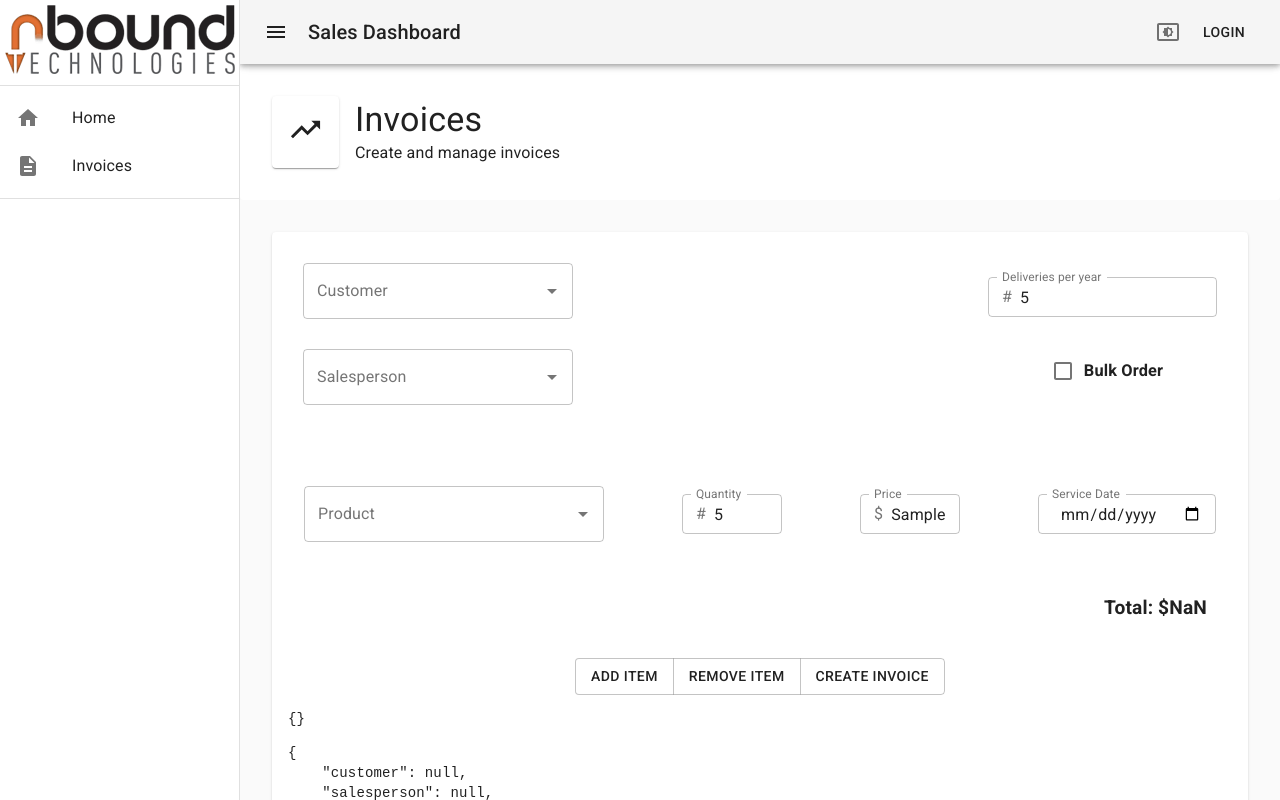
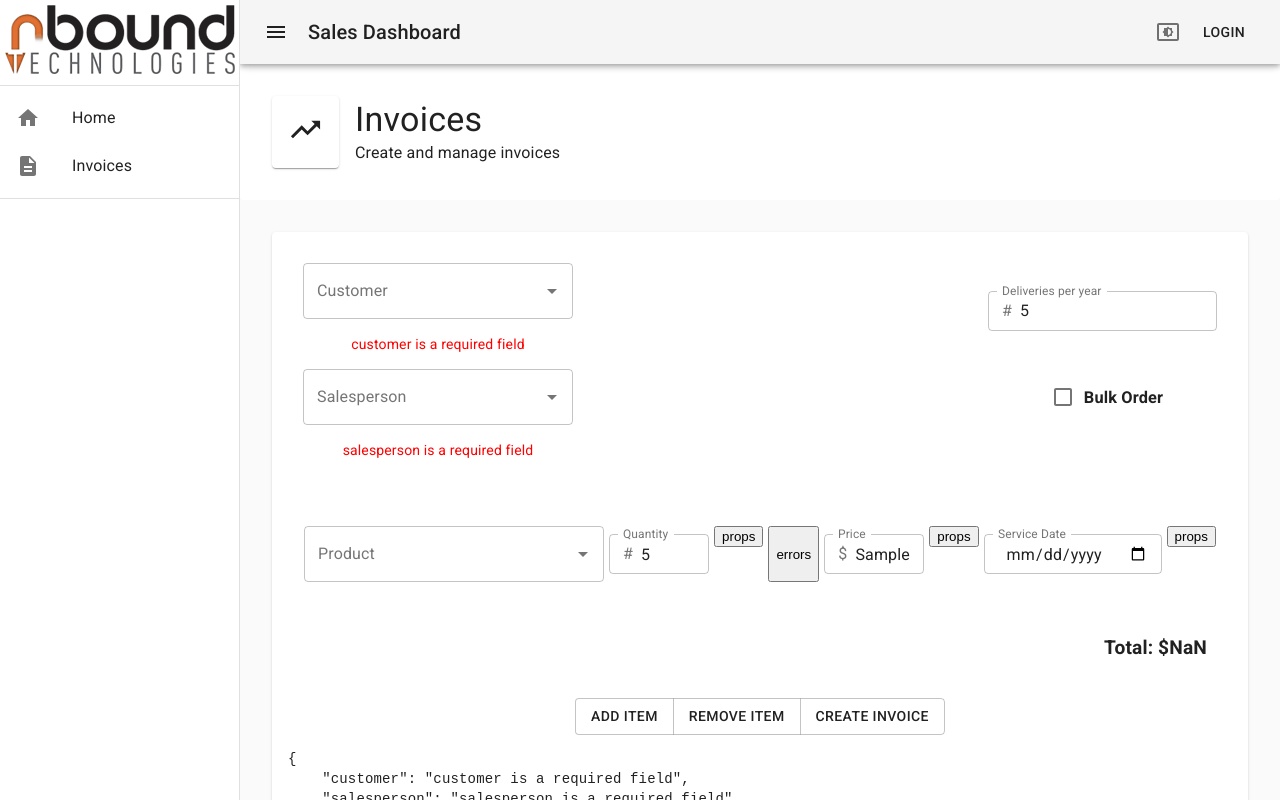
Before and after one commit to cwil423/sales-dashboard-front, a React (Create React App) app: page /invoice in a window 1280 px wide. Both pictures are taken after typing "Sample", "Sample", "5", "Sample", "5", "Sample" into the empty fields and a click on the button "CREATE INVOICE". Shown: the top 800 px of the page. Built offline with nearby package versions, Linux system fonts and the light colour scheme; no server answers.

Commit message:
Implemented some validation functionality.

```diff
--- /dev/null
+++ b/src/Components/ErrorMessage.js
@@ -0,0 +1,21 @@
+import React, { useEffect } from 'react';
+
+export default function ErrorMessage(props) {
+  useEffect(() => {
+    console.log(props);
+  });
+
+  let message = '';
+  if (JSON.stringify(props.errors) !== {}) {
+    // message = props.errors.products[0]
+    console.log(props.errors);
+  }
+
+  return (
+    <div>
+      <button type="button" onClick={() => console.log(props)}>
+        props
+      </button>
+    </div>
+  );
+}
--- a/src/Components/Invoice.js
+++ b/src/Components/Invoice.js
@@ -1,7 +1,7 @@
 import React, { useState, useEffect } from 'react';
-import { Formik, Form, Field } from 'formik';
+import { Formik, Form, Field, ErrorMessage } from 'formik';
 import { CheckboxWithLabel } from 'formik-material-ui';
-import * as Yup from 'yup';
+import { string, object, array, boolean, number, date } from 'yup';
 import TrendingUpIcon from '@material-ui/icons/TrendingUp';
 import InputAdornment from '@material-ui/core/InputAdornment';
 import Autocomplete from '@material-ui/lab/Autocomplete';
@@ -14,7 +14,6 @@ import {
   Button,
   ButtonGroup,
 } from '@material-ui/core';
-import yup, { object, string } from 'yup';
 import axios from 'axios';
 import Header from './Header';
 import PageHeader from './PageHeader';
@@ -84,29 +83,19 @@ const useStyles = makeStyles((theme) => ({
   bulk: {
     display: 'flex',
   },
+  errorMessage: {
+    display: 'flex',
+    justifyContent: 'center',
+    color: 'red',
+  },
 }));
 
 const Invoice = () => {
   const classes = useStyles();
-  const [items, setItems] = useState([
-    { id: 1, product: '', price: 0, quantity: 0, serviceDate: '' },
-  ]);
+
   const [customersList, setCustomersList] = useState([]);
   const [salespeopleList, setSalespeopleList] = useState([]);
-  const [customer, setCustomer] = useState();
-  const [salesperson, setSalesperson] = useState();
-  const [frequency, setFrequency] = useState();
-  const [bulk, setBulk] = useState(false);
   const [error, setError] = useState(false);
-  const [total, setTotal] = useState(0);
-
-  useEffect(() => {
-    let totalPrice = 0;
-    items.forEach((item) => {
-      totalPrice += item.price * item.quantity;
-    });
-    setTotal(totalPrice);
-  }, [items]);
 
   const fetchDataHandler = (letters, type) => {
     axios({
@@ -129,11 +118,11 @@ const Invoice = () => {
 
   const submitHandler = () => {
     const invoice = {
-      customer,
-      salesperson,
-      items,
-      frequency,
-      bulk,
+      // customer,
+      // salesperson,
+      // items,
+      // frequency,
+      // bulk,
     };
     axios({
       method: 'post',
@@ -150,62 +139,25 @@ const Invoice = () => {
     });
   };
 
-  const addItemHandler = () => {
-    const itemArray = items.slice();
-    const id = itemArray[itemArray.length - 1].id + 1;
-    itemArray.push({
-      id,
-      product: '',
-      price: 0,
-      quantity: 0,
-      serviceDate: '',
-    });
-    setItems(itemArray);
-  };
-
-  const removeItemHandler = () => {
-    const itemArray = items.slice();
-    if (itemArray.length > 1) {
-      itemArray.pop();
-      setItems(itemArray);
-    }
-  };
-
-  const addProductInfoHandler = (value, key, type) => {
-    const itemArray = JSON.parse(JSON.stringify(items));
-    const indexOfItem = key - 1;
-    switch (type) {
-      case 'product':
-        itemArray[indexOfItem].product = value;
-        setItems(itemArray);
-        break;
-      case 'price':
-        itemArray[indexOfItem].price = value;
-        setItems(itemArray);
-        break;
-      case 'quantity':
-        itemArray[indexOfItem].quantity = value;
-        setItems(itemArray);
-        break;
-      case 'serviceDate':
-        itemArray[indexOfItem].serviceDate = value;
-        setItems(itemArray);
-        break;
-      default:
-        break;
-    }
-  };
-
   const closeErrorHandler = () => {
     setError(false);
   };
 
-  const bulkCheckHandler = () => {
-    setBulk(!bulk);
-  };
-
-  const yupSchema = Yup.object().shape({
-    name: Yup.string().min(25, 'too short'),
+  const yupSchema = object().shape({
+    customer: object().required(),
+    salesperson: object().required(),
+    frequency: number()
+      .typeError('deliveries per year is a required field')
+      .required('deliveries per year is a required field'),
+    bulk: boolean().required(),
+    products: array().of(
+      object().shape({
+        product: object().required(),
+        price: number().required(),
+        quantity: number().required(),
+        serviceDate: date().required(),
+      })
+    ),
   });
 
   return (
@@ -222,8 +174,8 @@ const Invoice = () => {
         <Card className={classes.createInvoiceCard}>
           <Formik
             initialValues={{
-              customer: null,
-              salesperson: null,
+              customer: '',
+              salesperson: '',
               frequency: null,
               bulk: false,
               products: [
@@ -231,15 +183,16 @@ const Invoice = () => {
               ],
             }}
             validationSchema={yupSchema}
-            onSubmit={(values) => {
-              console.log(values);
+            onSubmit={(values, errors) => {
+              console.log(values, errors);
             }}
           >
-            {({ errors, values, handleChange, setFieldValue }) => (
+            {({ errors, values, setFieldValue, touched }) => (
               <Form>
                 <div className={classes.topSection}>
                   <div className={classes.customerAndSalesperson}>
                     <Field
+                      name="customer"
                       component={Autocomplete}
                       options={customersList}
                       getOptionLabel={(option) =>
@@ -261,7 +214,16 @@ const Invoice = () => {
                       }}
                       onChange={(_, value) => setFieldValue('customer', value)}
                     />
+                    <ErrorMessage
+                      render={(message) => (
+                        <div className={classes.errorMessage}>{message}</div>
+                      )}
+                      classname={classes.errorMessage}
+                      name="customer"
+                    />
+                    <div>{errors.customer ? console.log(errors) : null}</div>
                     <Field
+                      name="salesperson"
                       component={Autocomplete}
                       options={salespeopleList}
                       getOptionLabel={(option) =>
@@ -285,6 +247,13 @@ const Invoice = () => {
                         setFieldValue('salesperson', value)
                       }
                     />
+                    <ErrorMessage
+                      render={(message) => (
+                        <div className={classes.errorMessage}>{message}</div>
+                      )}
+                      classname={classes.errorMessage}
+                      name="salesperson"
+                    />
                   </div>
                   <div className={classes.frequencyAndBulk}>
                     <Field
@@ -300,6 +269,13 @@ const Invoice = () => {
                         ),
                       }}
                     />
+                    <ErrorMessage
+                      render={(message) => (
+                        <div className={classes.errorMessage}>{message}</div>
+                      )}
+                      classname={classes.errorMessage}
+                      name="frequency"
+                    />
                     <div className={classes.bulk}>
                       <Field as={Checkbox} name="bulk" checked={values.bulk} />
                       <h3>Bulk Order</h3>
@@ -309,6 +285,7 @@ const Invoice = () => {
                 <div className={classes.productSection}>
                   <Field
                     as={ProductFields}
+                    errors={errors}
                     numberOfItems={values.products}
                     addProductInfo={(value, id, type) => {
                       const itemArray = JSON.parse(
--- a/src/Components/ProductField.js
+++ b/src/Components/ProductField.js
@@ -5,6 +5,7 @@ import Autocomplete from '@material-ui/lab/Autocomplete';
 import { Box, Card, makeStyles, TextField, Button } from '@material-ui/core';
 import axios from 'axios';
 import { useField } from 'formik';
+import ErrorMessage from './ErrorMessage';
 
 const useStyles = makeStyles((theme) => ({
   root: {
@@ -67,13 +68,17 @@ export default function ProductFields(props) {
               fetchDataHandler(letters, 'products');
             }
           }}
-          // onChange={(event, newValue) => {
-          //   props.addProductInfo(newValue, props.id, 'product');
-          // }}
           onChange={(event, newValue) => {
             props.addProductInfo(newValue, props.id, 'product');
           }}
         />
+        {/* <ErrorMessage
+          render={(message) => (
+            <div className={classes.errorMessage}>{message}</div>
+          )}
+          classname={classes.errorMessage}
+          name="products"
+        /> */}
         {/* <TextField
           id="outlined-basic"
           type="text"
@@ -101,6 +106,21 @@ export default function ProductFields(props) {
             props.addProductInfo(event.target.value, props.id, 'quantity');
           }}
         />
+        <ErrorMessage {...props} />
+        {/* <ErrorMessage
+          render={(message) => (
+            <div className={classes.errorMessage}>{message}</div>
+          )}
+          classname={classes.errorMessage}
+          name="quantity"
+        /> */}
+        <button
+          onClick={
+            props.errors.products ? console.log(props.errors.products[0]) : null
+          }
+        >
+          errors
+        </button>
         <TextField
           className={classes.priceAndQuantity}
           id="outlined-basic"
@@ -115,6 +135,13 @@ export default function ProductFields(props) {
             props.addProductInfo(event.target.value, props.id, 'price');
           }}
         />
+        <ErrorMessage
+          render={(message) => (
+            <div className={classes.errorMessage}>{message}</div>
+          )}
+          classname={classes.errorMessage}
+          name="price"
+        />
         <TextField
           id="outlined-basic"
           type="date"
@@ -128,6 +155,13 @@ export default function ProductFields(props) {
             props.addProductInfo(event.target.value, props.id, 'serviceDate');
           }}
         />
+        <ErrorMessage
+          render={(message) => (
+            <div className={classes.errorMessage}>{message}</div>
+          )}
+          classname={classes.errorMessage}
+          name="date"
+        />
       </div>
     </div>
   );
```
